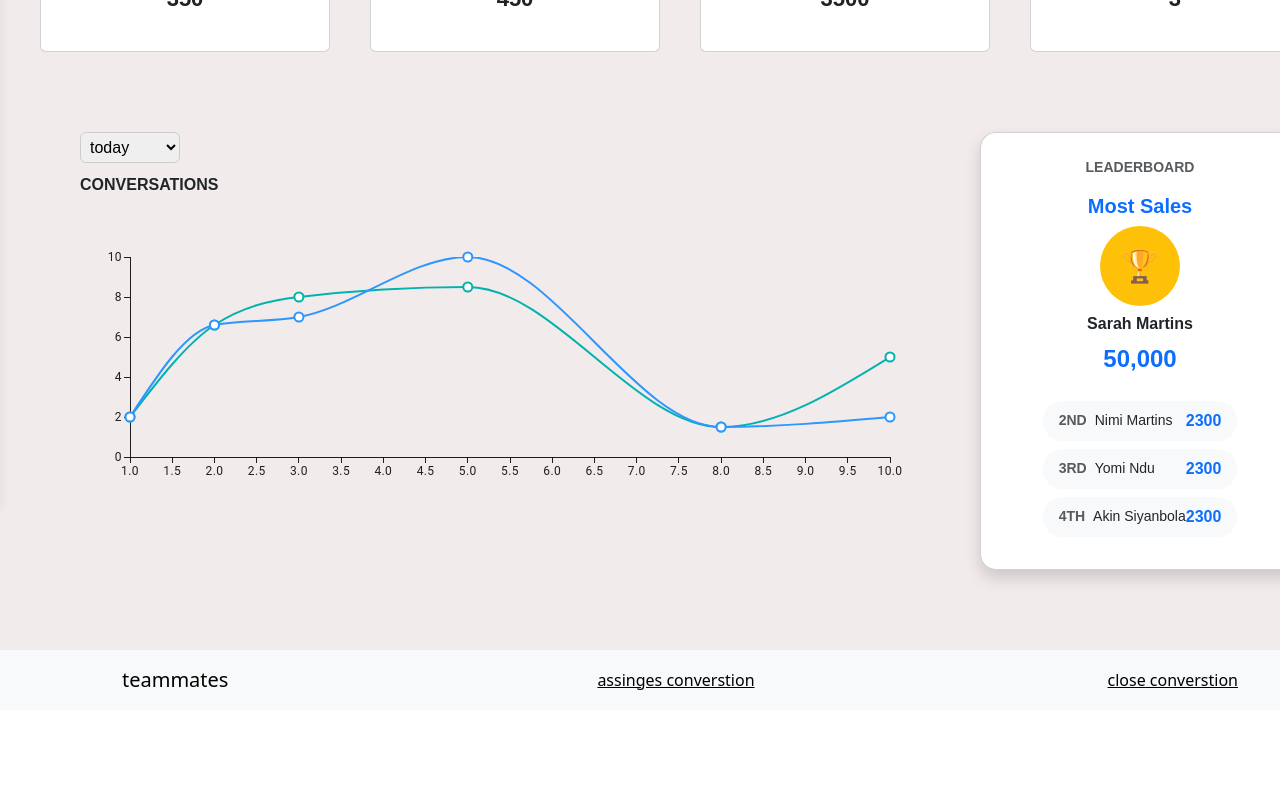
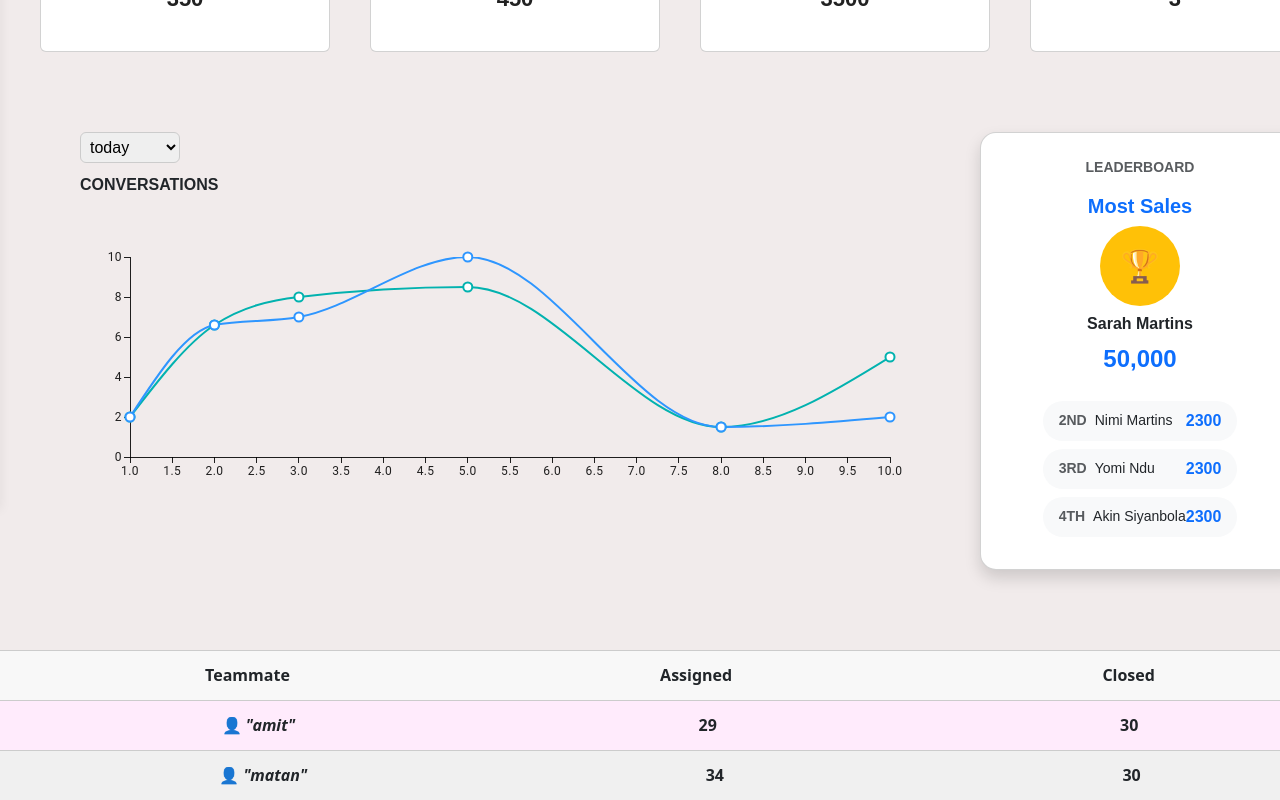
Before and after one commit to shlomi1099/sparkleB, a React app: page / in a window 1280 px wide. Shown: the part 290-1090 px from the top of the page. Before the commit the page ends 1000 px from the top, so only its background shows below. Built offline with nearby package versions, Linux system fonts and the light colour scheme; the HTML template or start-up script is replaced by a standard one.

Commit message:
table amit

```diff
--- a/src/components/Table.jsx
+++ b/src/components/Table.jsx
@@ -1,26 +1,61 @@
-import React from 'react'
-import 'bootstrap/dist/css/bootstrap.min.css'
-import Navbar from 'react-bootstrap/Navbar';
-import Container from 'react-bootstrap/Container';
-export default function Table() {
+import React from "react";
+import "bootstrap/dist/css/bootstrap.min.css";
+import { Container, Row, Col } from "react-bootstrap";
+
+export default function TableUsers() {
+  const flexContainerStyle = {
+    display: "flex",
+    flexDirection: "row",
+    justifyContent: "space-around",
+    alignItems: "center",
+    height: "100%",
+    fontWeight: "bold",
+  };
+
+  const rowStyle = {
+    padding: "20px",
+    height: "50px",
+    borderTop: "1px solid #ccc",
+  };
+
   return (
-    <div>
-        <Navbar className="bg-body-tertiary " style={{padding:"10px"}}>
-      <Container>
-        <Navbar.Brand href="#teammates">teammates</Navbar.Brand>
-        <Navbar.Toggle />
-        <Navbar.Collapse className="justify-content-end">
-          <Navbar.Text>
-             <a href="#assinges converstion"style={{padding:"10px"}}>assinges converstion</a>
-          </Navbar.Text>
-        </Navbar.Collapse>
-        <Navbar.Collapse className="justify-content-end">
-          <Navbar.Text>
-             <a href="#close converstion">close converstion</a>
-          </Navbar.Text>
-        </Navbar.Collapse>
-      </Container>
-    </Navbar>
-    </div>
-  )
+    <Container fluid style={{ padding: 0, margin: 0 }}>
+      {/* כותרת עמודות */}
+      <Row style={{ margin: 0 }}>
+        <Col style={{ backgroundColor: "#f8f8f8", ...rowStyle }}>
+          <div style={flexContainerStyle}>
+            <div>Teammate</div>
+            <div>Assigned</div>
+            <div>Closed</div>
+          </div>
+        </Col>
+      </Row>
+
+      {/* שורה 1 */}
+      <Row style={{ margin: 0 }}>
+        <Col style={{ backgroundColor: "#FFEBFC", ...rowStyle }}>
+          <div style={flexContainerStyle}>
+            <div>
+              &#128100; <i>"amit"</i>
+            </div>
+            <div>29</div>
+            <div>30</div>
+          </div>
+        </Col>
+      </Row>
+
+      {/* שורה 2 */}
+      <Row style={{ margin: 0 }}>
+        <Col style={{ backgroundColor: "#f0f0f0", ...rowStyle }}>
+          <div style={flexContainerStyle}>
+            <div>
+              &#128100; <i>"matan"</i>
+            </div>
+            <div>34</div>
+            <div>30</div>
+          </div>
+        </Col>
+      </Row>
+    </Container>
+  );
 }
```
